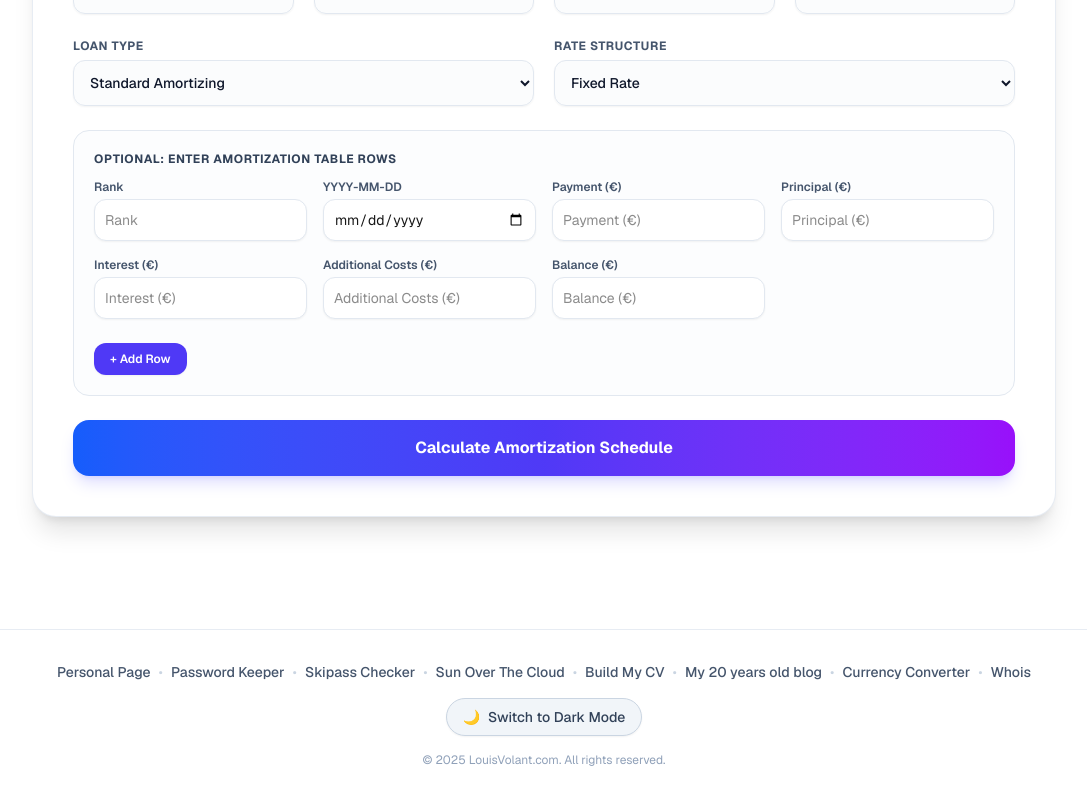
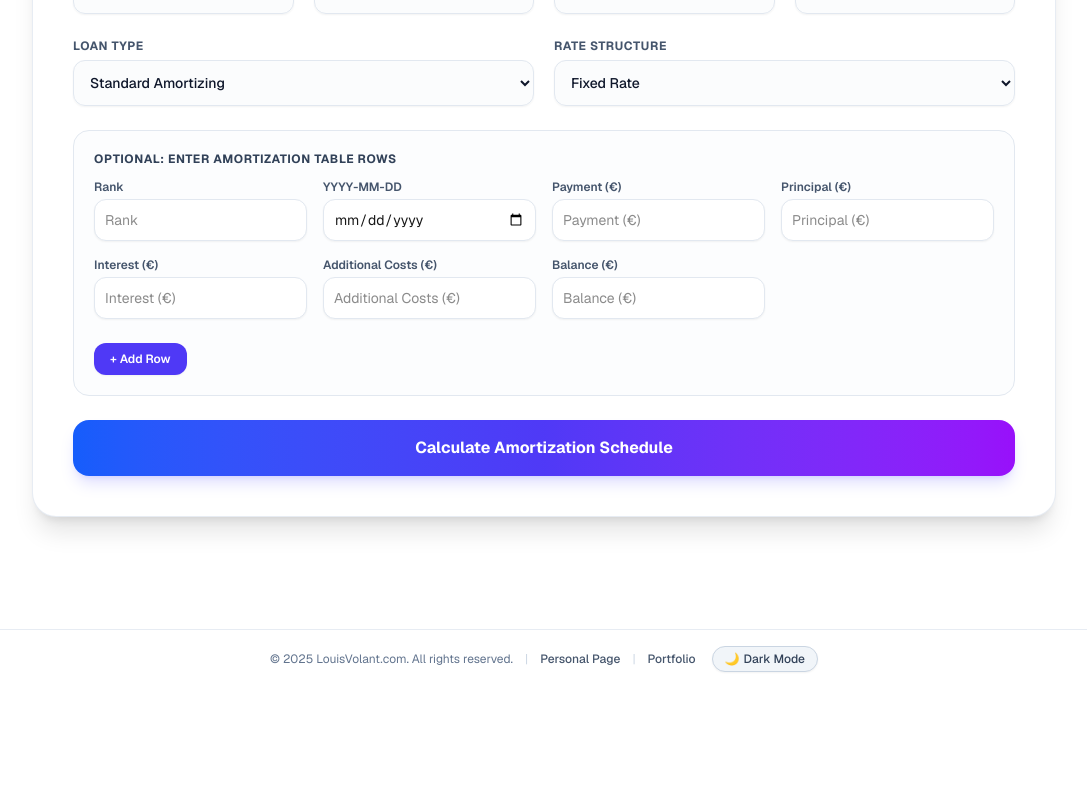
Before and after one commit to louisvolant/Loan-Amortization-Calculator, a Next.js app: page / in a window 1280 px wide. Shown: the part 349-1149 px from the top of the page, without its empty margins (96-1183 px from the left). After the commit the page ends 1037 px from the top, so only its background shows below. Built offline with nearby package versions, Linux system fonts and the light colour scheme.

Commit message:
Condense footer into a single line with Personal Page and Portfolio links

```diff
--- a/src/app/Footer.tsx
+++ b/src/app/Footer.tsx
@@ -1,9 +1,9 @@
 // src/app/Footer.tsx
 "use client";
 
-import { useState, useEffect } from 'react';
+import { useState, useEffect, Fragment } from 'react';
 import Link from 'next/link';
-import { externalLinks } from './links';
+import { footerLinks } from './links';
 
 export default function Footer() {
   const [theme, setTheme] = useState<'light' | 'dark'>('light');
@@ -32,35 +32,31 @@ export default function Footer() {
   };
 
   return (
-    <footer className="mt-12 border-t border-slate-200/80 bg-white/80 py-8 backdrop-blur-md dark:border-slate-800/80 dark:bg-slate-900/80 text-sm">
-      <div className="container mx-auto px-4 flex flex-col items-center justify-center gap-4 text-center text-slate-500 dark:text-slate-400">
-        <div className="flex flex-wrap items-center justify-center gap-2">
-          {externalLinks.map((link, index) => (
-            <span key={link.href} className="inline-flex items-center">
+    <footer className="mt-12 border-t border-slate-200/80 bg-white/80 py-4 backdrop-blur-md dark:border-slate-800/80 dark:bg-slate-900/80 text-xs">
+      <div className="container mx-auto px-4 flex flex-wrap items-center justify-center gap-x-3 gap-y-2 text-center text-slate-500 dark:text-slate-400">
+        <span>&copy; {new Date().getFullYear()} LouisVolant.com. All rights reserved.</span>
+
+        {footerLinks.map((link) => (
+          <Fragment key={link.href}>
+            <span className="text-slate-300 dark:text-slate-700">|</span>
             <Link
               href={link.href}
               className="font-medium text-slate-600 hover:text-blue-600 dark:text-slate-400 dark:hover:text-blue-400 transition-colors"
             >
               {link.label}
             </Link>
-              {index < externalLinks.length - 1 && <span className="ml-2 text-slate-300 dark:text-slate-700">&bull;</span>}
-            </span>
+          </Fragment>
         ))}
-        </div>
 
         <button
           onClick={toggleTheme}
           data-testid="theme-toggle"
           suppressHydrationWarning
-          className="inline-flex items-center gap-2 rounded-full border border-slate-300 bg-slate-100 px-4 py-2 font-medium text-slate-700 shadow-xs hover:bg-slate-200 hover:text-slate-900 dark:border-slate-700 dark:bg-slate-800 dark:text-slate-200 dark:hover:bg-slate-700 dark:hover:text-white transition-all cursor-pointer"
+          className="ml-1 inline-flex items-center gap-1 rounded-full border border-slate-300 bg-slate-100 px-3 py-1 font-medium text-slate-700 shadow-xs hover:bg-slate-200 hover:text-slate-900 dark:border-slate-700 dark:bg-slate-800 dark:text-slate-200 dark:hover:bg-slate-700 dark:hover:text-white transition-all cursor-pointer"
         >
           <span>{theme === 'light' ? '🌙' : '☀️'}</span>
-          <span>Switch to {theme === 'light' ? 'Dark' : 'Light'} Mode</span>
+          <span>{theme === 'light' ? 'Dark' : 'Light'} Mode</span>
         </button>
-
-        <div className="text-xs text-slate-400 dark:text-slate-500">
-          &copy; {new Date().getFullYear()} LouisVolant.com. All rights reserved.
-        </div>
       </div>
     </footer>
   );
--- a/src/app/links.ts
+++ b/src/app/links.ts
@@ -4,17 +4,8 @@ export interface LinkItem {
   href: string;
 }
 
-export const internalLinks: LinkItem[] = [
-  { label: 'Home', href: '/' },
+// Footer links. Kept intentionally short so the footer fits on a single line.
+export const footerLinks: LinkItem[] = [
+  { label: 'Personal Page', href: 'https://www.louisvolant.com' },
+  { label: 'Portfolio', href: 'https://www.louisvolant.com/portfolio' },
 ];
-
-export const externalLinks: LinkItem[] = [
-  { label: 'Personal Page', href: 'https://www.louisvolant.com' },
-  { label: 'Password Keeper', href: 'https://www.securaised.net' },
-  { label: 'Skipass Checker', href: 'https://skipass-earlybird-checker.louisvolant.com' },
-  { label: 'Sun Over The Cloud', href: 'https://sunoverthe.cloud' },
-  { label: 'Build My CV', href: 'https://buildmycv.net' },
-  { label: 'My 20 years old blog', href: 'https://www.abricocotier.fr' },
-  { label: 'Currency Converter', href: 'https://currency-converter.louisvolant.com' },
-  { label: 'Whois', href: 'https://whois.louisvolant.com' },
-];
```
Also changed, not shown: 2 other files (tests, documents, lock files or other folders). Lines whose indentation alone changed are shown as unchanged.
